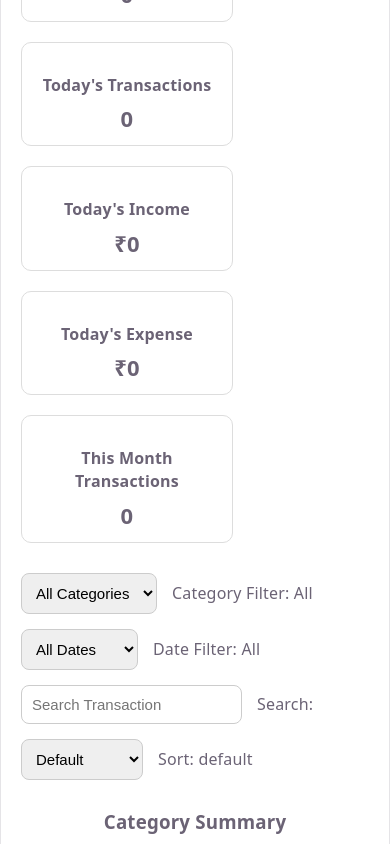
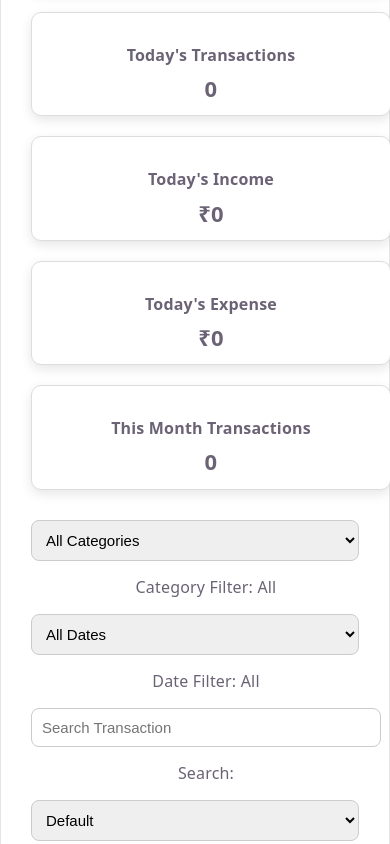
Before and after one commit to abhi12012/expense-tracker-react, a React (Vite) app in the folder expense-tracker-react/: page /expense in a window 390 px wide. Shown: the part 1440-2284 px from the top of the page. Built offline with nearby package versions, Linux system fonts and the light colour scheme.

Commit message:
some css updated more lining right side

```diff
--- a/expense-tracker-react/src/App.css
+++ b/expense-tracker-react/src/App.css
@@ -1,6 +1,4 @@
-.title {
-  color: blue;
-}
+
 
 button:hover {
   opacity: 0.8;
@@ -89,11 +87,7 @@ h1 {
   width: 100%;
   padding: 12px;
   font-size: 16px;
-  border: none;
-  border-radius: 8px;
-  cursor: pointer;
 }
-
 
 .transaction-card {
   border: 1px solid #ddd;
@@ -236,3 +230,55 @@ h1 {
 .delete-btn {
   background: #555;
 }
+
+
+
+.expense-card {
+  border-left: 5px solid #e74c3c;
+}
+
+
+.income-card {
+  border-left: 5px solid #2ecc71;
+}
+
+
+@media (max-width: 600px) {
+
+  .container {
+    margin: 20px;
+    padding: 10px;
+  }
+
+
+  .dashboard-cards,
+  .stats-section,
+  .category-cards {
+    flex-direction: column;
+  }
+
+
+  .card,
+  .stat-card,
+  .category-card {
+    width: 100%;
+  }
+
+
+  .filter-row {
+    flex-direction: column;
+    align-items: stretch;
+  }
+
+
+  .filter-row input,
+  .filter-row select {
+    width: 100%;
+  }
+
+}
+
+.stat-card,
+.category-card {
+  box-shadow: 0 4px 12px rgba(0,0,0,0.10);
+}
```
